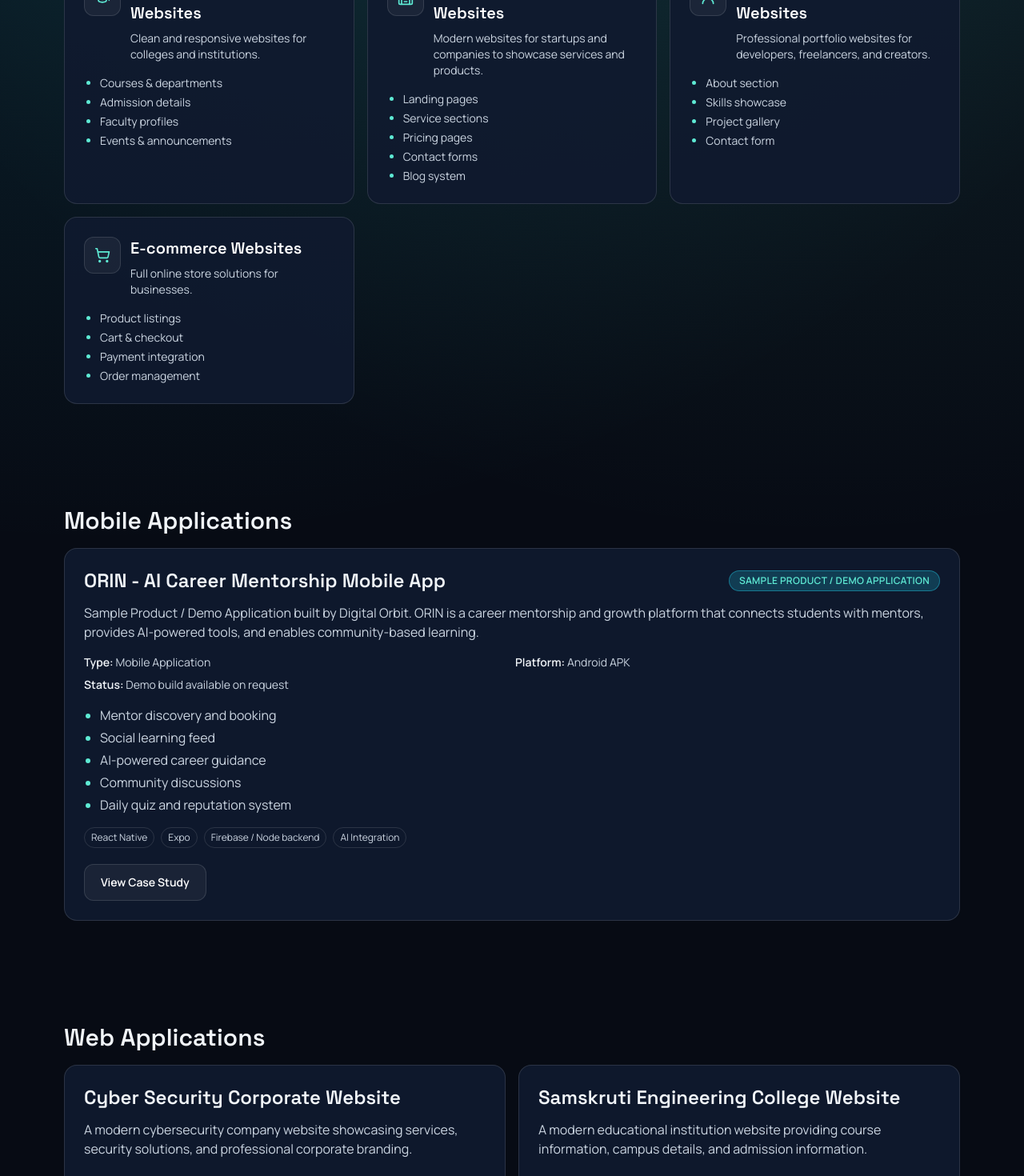
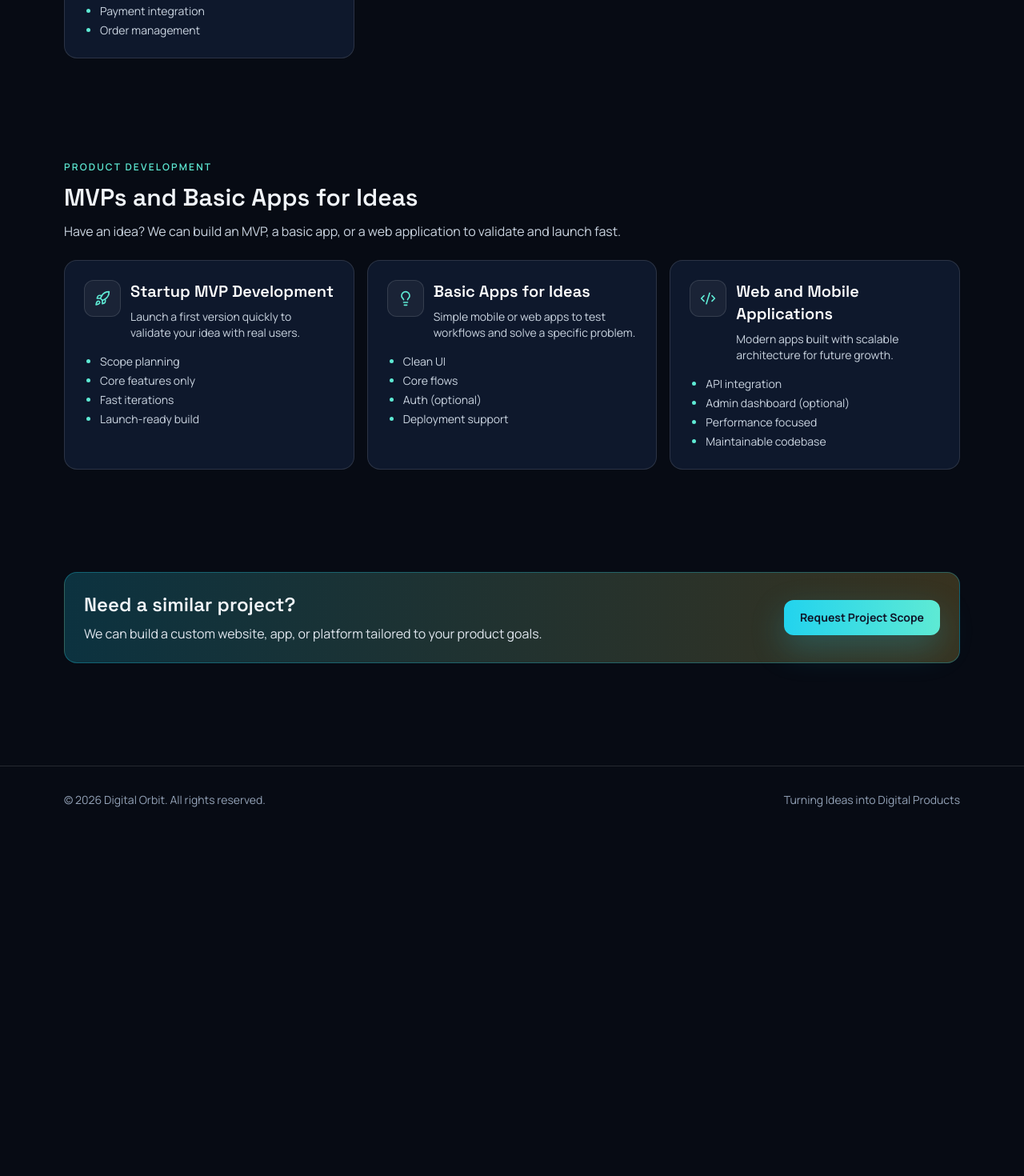
Before and after one commit to Raju809635/digital_orbit, a Next.js app in the folder frontend/: page /portfolio in a window 1280 px wide. Shown: the part 1330-2800 px from the top of the page at 80% size. After the commit the page ends 2372 px from the top, so only its background shows below. Built offline with nearby package versions, Linux system fonts and the light colour scheme.

Commit message:
Make portfolio page agency-focused and link industry demo cards

```diff
--- a/frontend/app/portfolio/page.tsx
+++ b/frontend/app/portfolio/page.tsx
@@ -1,13 +1,14 @@
 import type { Metadata } from "next";
-import Link from "next/link";
 import { CTA } from "@/components/CTA";
 import { MotionSection } from "@/components/MotionSection";
 import { ServiceCard } from "@/components/ServiceCard";
-import { portfolioItems } from "@/lib/site-data";
 import {
   Building2,
+  Code2,
   GraduationCap,
   HeartPulse,
+  Lightbulb,
+  Rocket,
   ShoppingCart,
   Sofa,
   UserRound,
@@ -20,10 +21,6 @@ export const metadata: Metadata = {
 };
 
 export default function PortfolioPage() {
-  const mobileProjects = portfolioItems.filter((project) => project.category === "Mobile Applications");
-  const webProjects = portfolioItems.filter((project) => project.category === "Web Applications");
-  const getPrimaryLink = (liveDemo?: string, caseStudy?: string) => liveDemo || caseStudy;
-
   return (
     <main>
       <MotionSection className="wrapper">
@@ -33,28 +30,6 @@ export default function PortfolioPage() {
           Some projects displayed are demonstration projects built by Digital Orbit to showcase our
           design and development capabilities.
         </p>
-      </MotionSection>
-
-      <MotionSection className="wrapper py-6">
-        <article className="panel">
-          <h2 className="font-space text-3xl font-semibold">Our Work</h2>
-          <div className="mt-5 grid gap-4 md:grid-cols-2">
-            <div className="rounded-xl border border-line bg-white/5 p-4">
-              <p className="text-sm font-semibold uppercase tracking-wide text-mint">Mobile Applications</p>
-              <p className="mt-2 text-slate-200">ORIN - Sample AI Career Mentorship App</p>
-            </div>
-            <div className="rounded-xl border border-line bg-white/5 p-4">
-              <p className="text-sm font-semibold uppercase tracking-wide text-mint">Web Applications</p>
-              <ul className="mt-2 space-y-1 text-slate-200">
-                <li>Cyber Security Corporate Website</li>
-                <li>College Institution Website</li>
-                <li>Hospital Management Website</li>
-                <li>Restaurant Business Website</li>
-                <li>Portfolio Website (Sample)</li>
-              </ul>
-            </div>
-          </div>
-        </article>
       </MotionSection>
 
       <MotionSection className="wrapper py-6">
@@ -89,6 +64,7 @@ export default function PortfolioPage() {
               "Patient information pages"
             ]}
             icon={HeartPulse}
+            href="https://hospital-one-drab.vercel.app"
           />
 
           <ServiceCard
@@ -102,6 +78,7 @@ export default function PortfolioPage() {
               "Contact integration"
             ]}
             icon={UtensilsCrossed}
+            href="https://restaurants-nu.vercel.app"
           />
 
           <ServiceCard
@@ -114,6 +91,7 @@ export default function PortfolioPage() {
               "Events & announcements"
             ]}
             icon={GraduationCap}
+            href="https://samskruti.vercel.app"
           />
 
           <ServiceCard
@@ -151,143 +129,31 @@ export default function PortfolioPage() {
       </MotionSection>
 
       <MotionSection className="wrapper py-6">
-        <h2 className="font-space text-3xl font-semibold">Mobile Applications</h2>
-        <div className="mt-4 grid gap-4">
-          {mobileProjects.map((project) => (
-            <article
-              key={project.title}
-              className="panel relative border-mint/40 bg-panelSoft transition hover:border-brand/40"
-            >
-              <div className="flex flex-wrap items-center justify-between gap-2">
-                <h3 className="font-space text-2xl font-semibold">{project.title}</h3>
-                {project.subtitle ? (
-                  <span className="rounded-full border border-brand/40 bg-brand/20 px-3 py-1 text-xs font-semibold uppercase tracking-wide text-mint">
-                    {project.subtitle}
-                  </span>
-                ) : null}
-              </div>
-              <p className="mt-3 text-slate-300">{project.description}</p>
-              <div className="mt-4 grid gap-2 text-sm text-slate-300 md:grid-cols-2">
-                <p>
-                  <span className="font-semibold text-slate-100">Type:</span> {project.type}
-                </p>
-                {project.platform ? (
-                  <p>
-                    <span className="font-semibold text-slate-100">Platform:</span> {project.platform}
-                  </p>
-                ) : null}
-                {project.status ? (
-                  <p>
-                    <span className="font-semibold text-slate-100">Status:</span> {project.status}
-                  </p>
-                ) : null}
-              </div>
-              <ul className="mt-4 list-disc space-y-1 pl-5 text-slate-300 marker:text-mint">
-                {project.features.map((feature) => (
-                  <li key={feature}>{feature}</li>
-                ))}
-              </ul>
-              <div className="mt-4 flex flex-wrap gap-2 text-xs">
-                {project.tech.map((tech) => (
-                  <span key={tech} className="rounded-full border border-line px-2 py-1 text-slate-300">
-                    {tech}
-                  </span>
-                ))}
-              </div>
-              {getPrimaryLink(project.liveDemo, project.caseStudy) ? (
-                getPrimaryLink(project.liveDemo, project.caseStudy)?.startsWith("http") ? (
-                  <a
-                    href={getPrimaryLink(project.liveDemo, project.caseStudy)}
-                    target="_blank"
-                    rel="noreferrer"
-                    className="absolute inset-0 rounded-2xl"
-                    aria-label={`Open ${project.title}`}
-                  />
-                ) : (
-                  <Link
-                    href={String(getPrimaryLink(project.liveDemo, project.caseStudy))}
-                    className="absolute inset-0 rounded-2xl"
-                    aria-label={`Open ${project.title}`}
-                  />
-                )
-              ) : null}
-              <div className="relative z-10 mt-5 flex flex-wrap gap-3">
-                {project.liveDemo ? (
-                  <a href={project.liveDemo} target="_blank" rel="noreferrer" className="btn-primary">
-                    Live Demo
-                  </a>
-                ) : null}
-                {project.caseStudy ? (
-                  <Link href={project.caseStudy} className="btn-ghost">
-                    View Case Study
-                  </Link>
-                ) : null}
-                {project.github ? (
-                  <a href={project.github} target="_blank" rel="noreferrer" className="btn-ghost">
-                    GitHub
-                  </a>
-                ) : null}
-              </div>
-            </article>
-          ))}
-        </div>
-      </MotionSection>
+        <p className="subtitle">Product Development</p>
+        <h2 className="font-space text-3xl font-semibold">MVPs and Basic Apps for Ideas</h2>
+        <p className="mt-3 max-w-3xl text-slate-300">
+          Have an idea? We can build an MVP, a basic app, or a web application to validate and launch fast.
+        </p>
 
-      <MotionSection className="wrapper py-6">
-        <h2 className="font-space text-3xl font-semibold">Web Applications</h2>
-        <div className="mt-4 grid gap-4 md:grid-cols-2">
-          {webProjects.map((project) => (
-            <article key={project.title} className="panel relative transition hover:border-brand/40">
-              <h3 className="font-space text-2xl font-semibold">{project.title}</h3>
-              <p className="mt-3 text-slate-300">{project.description}</p>
-              <ul className="mt-4 list-disc space-y-1 pl-5 text-slate-300 marker:text-mint">
-                {project.features.map((feature) => (
-                  <li key={feature}>{feature}</li>
-                ))}
-              </ul>
-              <div className="mt-4 flex flex-wrap gap-2 text-xs">
-                {project.tech.map((tech) => (
-                  <span key={tech} className="rounded-full border border-line px-2 py-1 text-slate-300">
-                    {tech}
-                  </span>
-                ))}
-              </div>
-              {getPrimaryLink(project.liveDemo, project.caseStudy) ? (
-                getPrimaryLink(project.liveDemo, project.caseStudy)?.startsWith("http") ? (
-                  <a
-                    href={getPrimaryLink(project.liveDemo, project.caseStudy)}
-                    target="_blank"
-                    rel="noreferrer"
-                    className="absolute inset-0 rounded-2xl"
-                    aria-label={`Open ${project.title}`}
-                  />
-                ) : (
-                  <Link
-                    href={String(getPrimaryLink(project.liveDemo, project.caseStudy))}
-                    className="absolute inset-0 rounded-2xl"
-                    aria-label={`Open ${project.title}`}
-                  />
-                )
-              ) : null}
-              <div className="relative z-10 mt-5 flex flex-wrap gap-3">
-                {project.liveDemo ? (
-                  <a href={project.liveDemo} target="_blank" rel="noreferrer" className="btn-primary">
-                    Live Demo
-                  </a>
-                ) : null}
-                {project.caseStudy ? (
-                  <Link href={project.caseStudy} className="btn-ghost">
-                    View Case Study
-                  </Link>
-                ) : null}
-                {project.github ? (
-                  <a href={project.github} target="_blank" rel="noreferrer" className="btn-ghost">
-                    GitHub
-                  </a>
-                ) : null}
-              </div>
-            </article>
-          ))}
+        <div className="mt-6 grid gap-4 md:grid-cols-2 lg:grid-cols-3">
+          <ServiceCard
+            title="Startup MVP Development"
+            description="Launch a first version quickly to validate your idea with real users."
+            features={["Scope planning", "Core features only", "Fast iterations", "Launch-ready build"]}
+            icon={Rocket}
+          />
+          <ServiceCard
+            title="Basic Apps for Ideas"
+            description="Simple mobile or web apps to test workflows and solve a specific problem."
+            features={["Clean UI", "Core flows", "Auth (optional)", "Deployment support"]}
+            icon={Lightbulb}
+          />
+          <ServiceCard
+            title="Web and Mobile Applications"
+            description="Modern apps built with scalable architecture for future growth."
+            features={["API integration", "Admin dashboard (optional)", "Performance focused", "Maintainable codebase"]}
+            icon={Code2}
+          />
         </div>
       </MotionSection>
 
--- a/frontend/lib/site-data.ts
+++ b/frontend/lib/site-data.ts
@@ -72,47 +72,26 @@ export type ProjectItem = {
 
 export const portfolioItems: ProjectItem[] = [
   {
-    title: "ORIN - AI Career Mentorship Mobile App",
-    subtitle: "Sample Product / Demo Application",
-    description:
-      "Sample Product / Demo Application built by Digital Orbit. ORIN is a career mentorship and growth platform that connects students with mentors, provides AI-powered tools, and enables community-based learning.",
-    type: "Mobile Application",
-    platform: "Android APK",
-    features: [
-      "Mentor discovery and booking",
-      "Social learning feed",
-      "AI-powered career guidance",
-      "Community discussions",
-      "Daily quiz and reputation system"
-    ],
-    tech: ["React Native", "Expo", "Firebase / Node backend", "AI Integration"],
-    status: "Demo build available on request",
-    category: "Mobile Applications",
-    caseStudy: "/contact",
-    flagship: false
-  },
-  {
-    title: "Cyber Security Corporate Website",
-    description:
-      "A modern cybersecurity company website showcasing services, security solutions, and professional corporate branding.",
-    type: "Web Application",
+    title: "Furniture Store Website (Demo)",
+    description: "Modern furniture business website showcasing products with enquiry and WhatsApp support.",
+    type: "Website",
     features: [
       "Hero landing page",
-      "Services section",
-      "Security solutions overview",
-      "Contact form",
+      "Product catalog",
+      "Category filtering",
+      "Product pages",
+      "Enquiry system",
       "Fully responsive design"
     ],
-    tech: ["React / Next.js", "Tailwind CSS", "Modern UI components"],
+    tech: ["Next.js", "Tailwind CSS", "Vercel"],
     category: "Web Applications",
-    liveDemo: "https://cyber-three-green.vercel.app",
-    caseStudy: "/contact"
+    liveDemo: "https://furniture-beta-coral.vercel.app"
   },
   {
     title: "Samskruti Engineering College Website",
     description:
       "A modern educational institution website providing course information, campus details, and admission information.",
-    type: "Web Application",
+    type: "Website",
     features: [
       "Courses and departments",
       "Faculty information",
@@ -129,7 +108,7 @@ export const portfolioItems: ProjectItem[] = [
     title: "LifeCare Hospital Website",
     description:
       "A professional healthcare website designed for hospitals and clinics with appointment and service sections.",
-    type: "Web Application",
+    type: "Website",
     features: [
       "Doctor profiles",
       "Medical services",
@@ -146,7 +125,7 @@ export const portfolioItems: ProjectItem[] = [
     title: "Restaurant and Food Business Website",
     description:
       "A modern restaurant website for food businesses featuring menu display, food gallery, and contact options.",
-    type: "Web Application",
+    type: "Website",
     features: [
       "Online menu",
       "Food gallery",
@@ -160,14 +139,20 @@ export const portfolioItems: ProjectItem[] = [
     caseStudy: "/contact"
   },
   {
-    title: "Personal Portfolio Website (Sample)",
+    title: "Cyber Security Corporate Website",
     description:
-      "A professional portfolio website designed for developers or freelancers to showcase projects, skills, and experience.",
-    type: "Web Application",
-    features: ["About section", "Skills showcase", "Project gallery", "Contact form", "Modern design"],
-    tech: ["React", "Tailwind CSS", "Framer Motion animations"],
+      "A modern cybersecurity company website showcasing services, security solutions, and corporate branding.",
+    type: "Website",
+    features: [
+      "Hero landing page",
+      "Services section",
+      "Security solutions overview",
+      "Contact form",
+      "Fully responsive design"
+    ],
+    tech: ["Next.js", "Tailwind CSS", "Modern UI components"],
     category: "Web Applications",
-    liveDemo: "https://portfolio-black-gamma-53.vercel.app",
+    liveDemo: "https://cyber-three-green.vercel.app",
     caseStudy: "/contact"
   }
 ];
```
